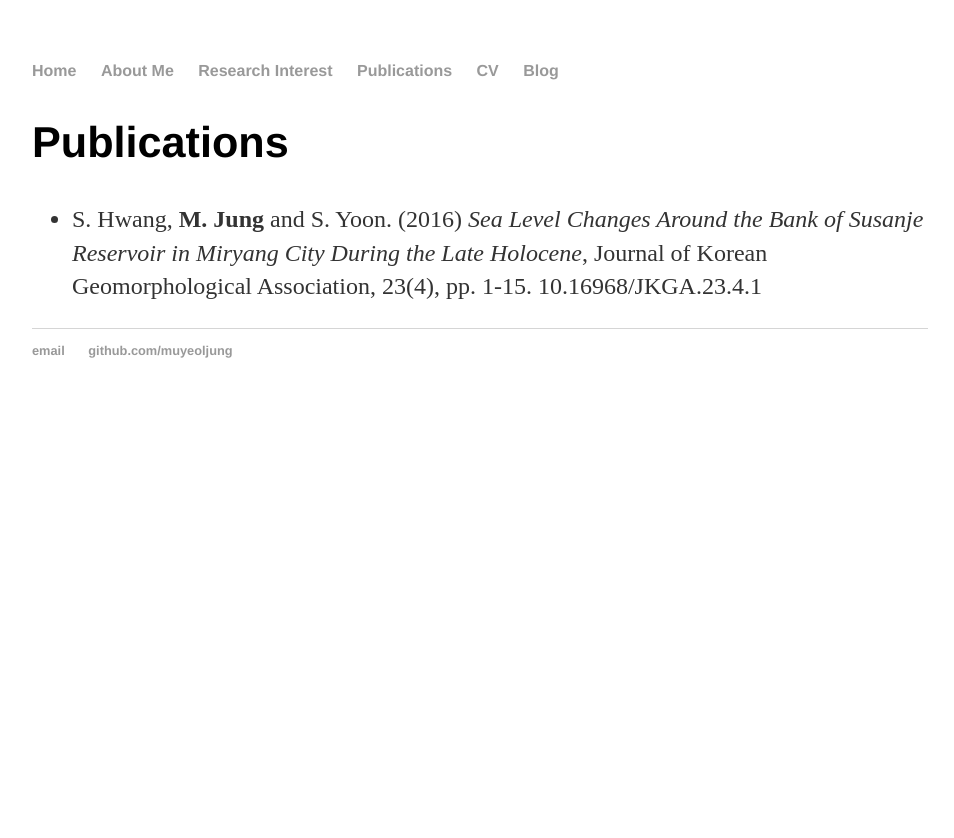
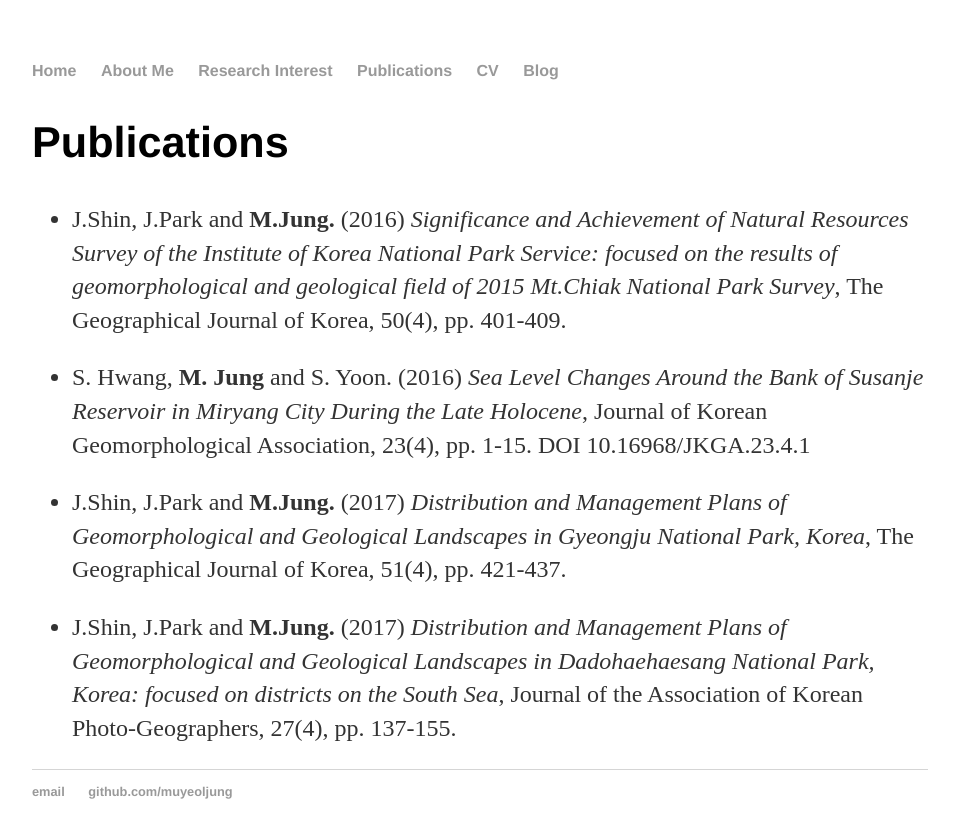
Before and after one commit to muyeoljung/muyeoljung.github.io, a Jekyll site: the page built from publications/index.html, in a window 1280 px wide. Shown: the top 838 px of the page, without its empty margins (160-1114 px from the left). Built offline with Jekyll 4.4.1, drawn with Linux system fonts in a browser that asks for light colours.

Commit message:
Update index.html

```diff
--- a/publications/index.html
+++ b/publications/index.html
@@ -5,7 +5,14 @@ title: Publications
 
 	<div class="publications">
 			<h2>Publications</h2>
-		<ul><li>S. Hwang, <b>M. Jung</b> and S. Yoon. (2016) <i> Sea Level Changes Around the Bank of Susanje Reservoir in Miryang City During the Late Holocene</i>, Journal of Korean Geomorphological Association, 23(4), pp. 1-15. 10.16968/JKGA.23.4.1</li></ul>
-
+		<ul><li>J.Shin, J.Park and <b>M.Jung.</b> (2016) <i> Significance and Achievement of Natural Resources Survey of the Institute of Korea
+National Park Service: focused on the results of geomorphological and geological field of 2015 Mt.Chiak National
+Park Survey</i>, The Geographical Journal of Korea, 50(4), pp. 401-409.</li></ul>
+		<ul><li>S. Hwang, <b>M. Jung</b> and S. Yoon. (2016) <i> Sea Level Changes Around the Bank of Susanje Reservoir in Miryang City During the Late Holocene</i>, Journal of Korean Geomorphological Association, 23(4), pp. 1-15. DOI 10.16968/JKGA.23.4.1</li></ul>
+		<ul><li>J.Shin, J.Park and <b>M.Jung.</b> (2017) <i> Distribution and Management Plans of Geomorphological and Geological
+Landscapes in Gyeongju National Park, Korea</i>, The Geographical Journal of Korea, 51(4), pp. 421-437.</li></ul>
+		<ul><li>J.Shin, J.Park and <b>M.Jung.</b> (2017) <i> Distribution and Management Plans of Geomorphological and Geological
+Landscapes in Dadohaehaesang National Park, Korea: focused on districts on the South Sea</i>, Journal of the
+Association of Korean Photo-Geographers, 27(4), pp. 137-155.</li></ul>
 
 	</div>
```
